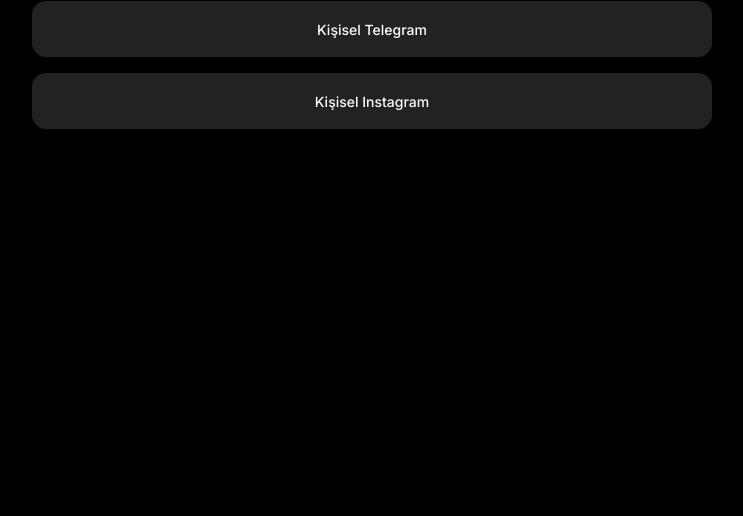
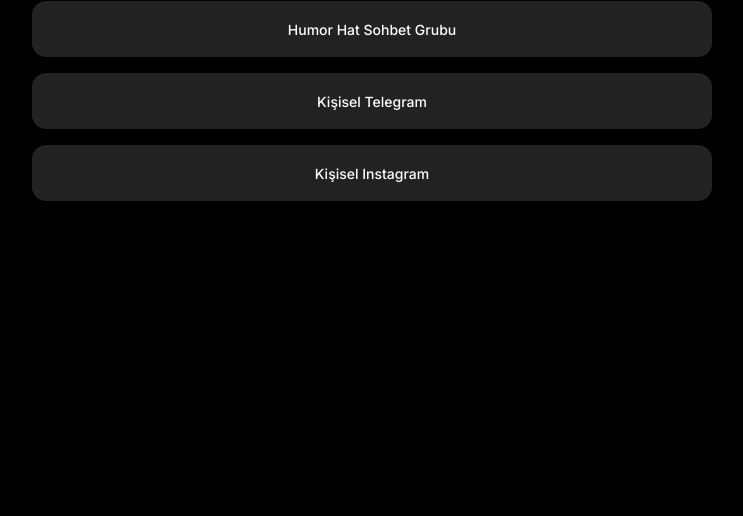
Before and after one commit to humorhat/humorhat.github.io, a plain HTML site: page index.html in a window 1280 px wide. Shown: the part 284-800 px from the top of the page, without its empty margins (268-1011 px from the left). Drawn offline with Linux system fonts and the light colour scheme.

Commit message:
Update index.html

```diff
--- a/index.html
+++ b/index.html
@@ -47,8 +47,11 @@
           </div>
           <div class="sc-bdfBwQ djBrvA">
             <div class="sc-bdfBwQ sc-gsTCUz cUWRuD bhdLno">
-            <a href="https://facebook.com/humorhat" target="_blank" rel="external noopener nofollow" class="sc-eCssSg gsOJfM saVRV">
-<svg enable-background="new 0 0 24 24" viewBox="0 0 24 24" class="sc-gKsewC khwrDj"><title data-testid="svgTitle" id="title_0.2247568276588663">facebook</title><path d="M23,12A11,11,0,1,0,10.279,22.865h0a11.08,11.08,0,0,0,3.436,0h0A10.952,10.952,0,0,0,23,12ZM10.859,21.935v-6.9a.5.5,0,0,0-.5-.5H8.193V12.5h2.166a.5.5,0,0,0,.5-.5V9.686c0-2.278,1.264-3.585,3.459-3.585a15.392,15.392,0,0,1,1.858.137V7.89h-.824l-.019,0a2,2,0,0,0-2.181,1.735,1.8,1.8,0,0,0-.011.4V12a.5.5,0,0,0,.5.5H15.97l-.312,2.035H13.641a.5.5,0,0,0-.5.5v6.9A10.124,10.124,0,0,1,10.859,21.935Zm3.282-.166V15.535h1.946a.5.5,0,0,0,.5-.425l.465-3.035a.5.5,0,0,0-.494-.575H14.141V10.016a1.267,1.267,0,0,1,.308-.821,1.218,1.218,0,0,1,.9-.3h1.324a.5.5,0,0,0,.5-.5V5.806a.5.5,0,0,0-.42-.494A16.661,16.661,0,0,0,14.325,5.1c-2.754,0-4.466,1.757-4.466,4.585V11.5H7.693a.5.5,0,0,0-.5.5v3.035a.5.5,0,0,0,.5.5H9.859v6.234a10,10,0,1,1,4.282,0Z"></path></svg>
+              <a href="https://facebook.com/humorhat" target="_blank" rel="external noopener nofollow" class="sc-eCssSg gsOJfM saVRV">
+<svg enable-background="new 0 0 24 24" viewBox="0 0 24 24" class="sc-gKsewC khwrDj">
+  <title data-testid="svgTitle" id="title_0.2247568276588663">facebook</title>
+  <path d="M23,12A11,11,0,1,0,10.279,22.865h0a11.08,11.08,0,0,0,3.436,0h0A10.952,10.952,0,0,0,23,12ZM10.859,21.935v-6.9a.5.5,0,0,0-.5-.5H8.193V12.5h2.166a.5.5,0,0,0,.5-.5V9.686c0-2.278,1.264-3.585,3.459-3.585a15.392,15.392,0,0,1,1.858.137V7.89h-.824l-.019,0a2,2,0,0,0-2.181,1.735,1.8,1.8,0,0,0-.011.4V12a.5.5,0,0,0,.5.5H15.97l-.312,2.035H13.641a.5.5,0,0,0-.5.5v6.9A10.124,10.124,0,0,1,10.859,21.935Zm3.282-.166V15.535h1.946a.5.5,0,0,0,.5-.425l.465-3.035a.5.5,0,0,0-.494-.575H14.141V10.016a1.267,1.267,0,0,1,.308-.821,1.218,1.218,0,0,1,.9-.3h1.324a.5.5,0,0,0,.5-.5V5.806a.5.5,0,0,0-.42-.494A16.661,16.661,0,0,0,14.325,5.1c-2.754,0-4.466,1.757-4.466,4.585V11.5H7.693a.5.5,0,0,0-.5.5v3.035a.5.5,0,0,0,.5.5H9.859v6.234a10,10,0,1,1,4.282,0Z"></path>
+</svg>
               </a>
               <a href="https://twitter.com/humorhat" target="_blank" rel="external noopener nofollow" class="sc-eCssSg gsOJfM saVRV">
                 <svg enable-background="new 0 0 24 24" viewBox="0 0 24 24" class="sc-gKsewC fzSGPN">
@@ -72,6 +75,13 @@
               </a>
             </div>
           </div>
+                    <div class="sc-bdfBwQ pkAuV">
+            <div class="sc-bdfBwQ hBNyQA eaMbDs">
+              <a href="https://t.me/humorhatsohbet" target="_blank" height="auto" class="sc-pFZIQ ldGKnQ imjgnX">
+                <p class="sc-hKgILt CczVW rsIfq">Humor Hat Sohbet Grubu</p>
+              </a>
+            </div>
+          </div>
           <div class="sc-bdfBwQ pkAuV">
             <div class="sc-bdfBwQ hBNyQA eaMbDs">
               <a href="https://t.me/allahsiz" target="_blank" height="auto" class="sc-pFZIQ ldGKnQ imjgnX">
```
